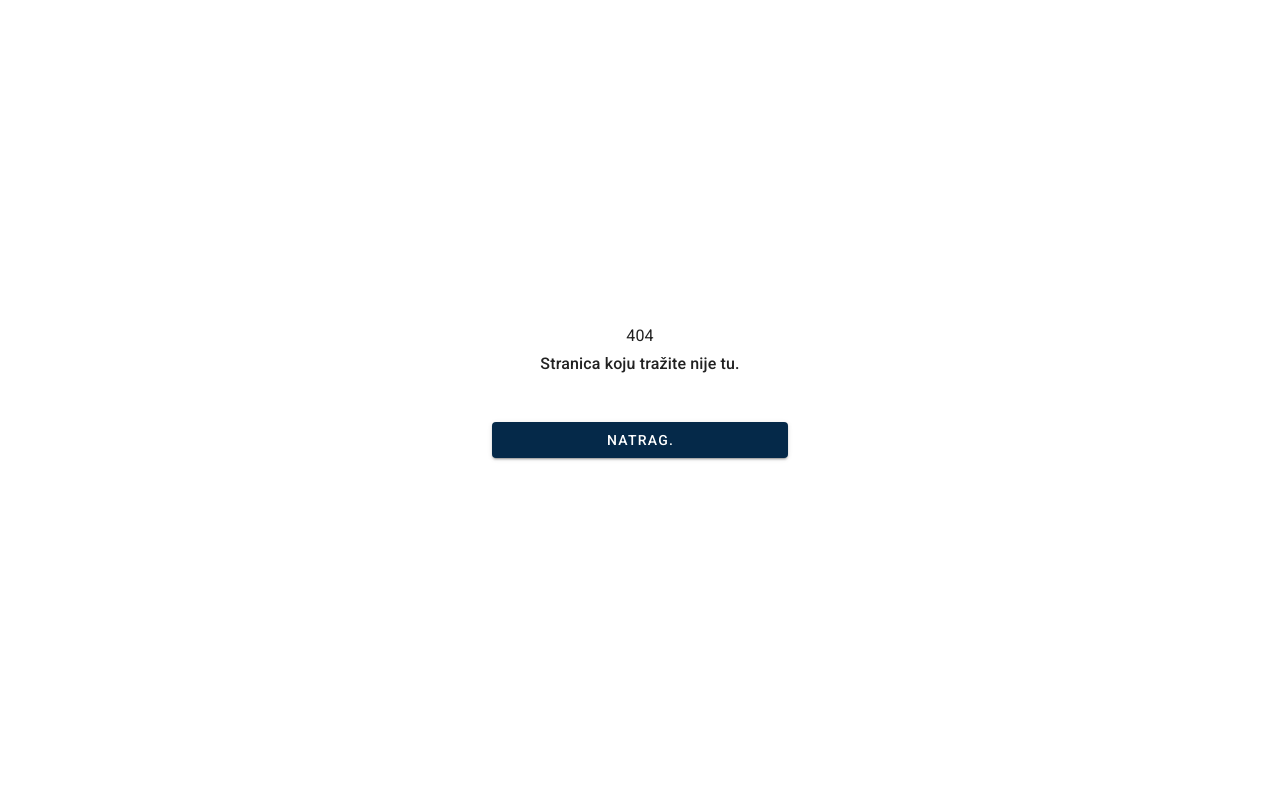
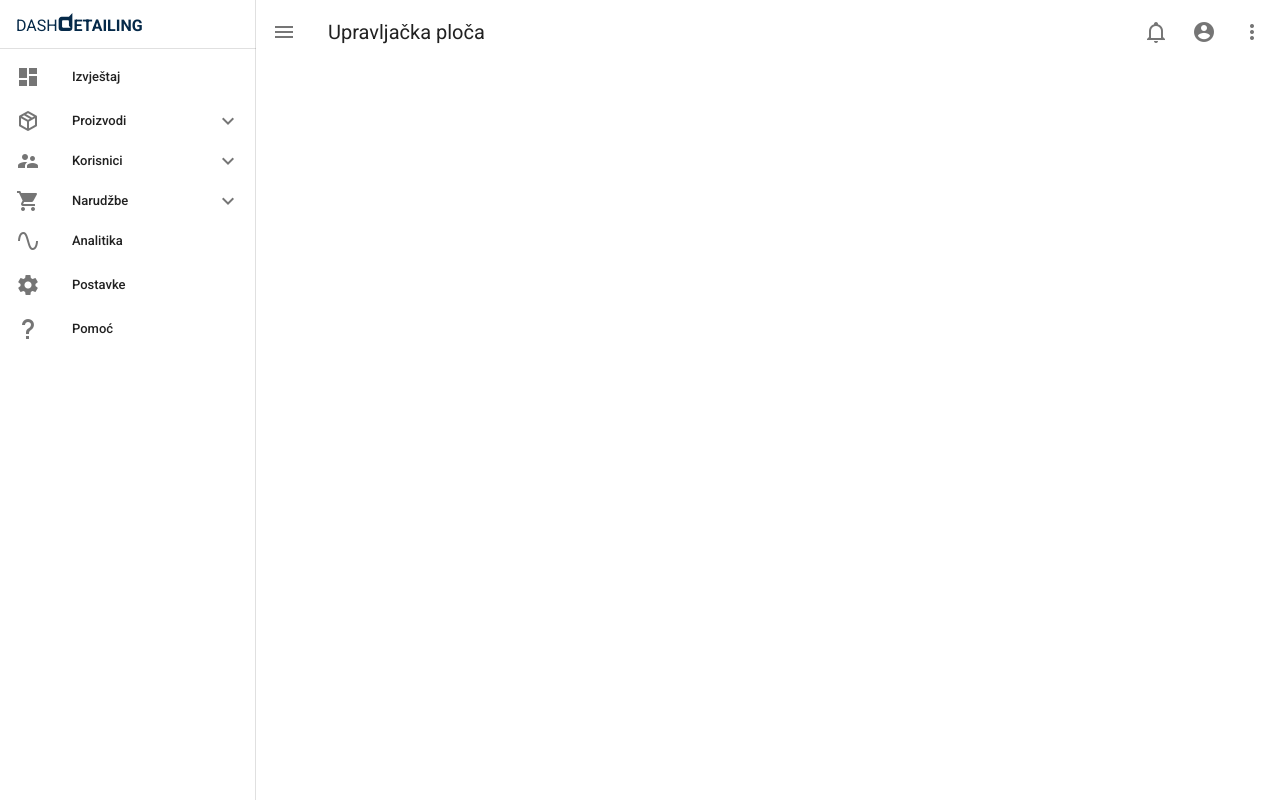
Before and after one commit to AidarKarimov315/Ecommerce-App-Vue, a Vue app: page /admin in a window 1280 px wide. Before the commit this address had no page. Built offline with nearby package versions, Linux system fonts and the light colour scheme.

Commit message:
add admin panel

```diff
--- /dev/null
+++ b/src/components/admin/layout/TheNavbar.vue
@@ -0,0 +1,59 @@
+<template>
+    <div>
+        <v-app-bar
+            app
+            flat
+            color="transparent"
+        >
+            <v-app-bar-nav-icon @click="setDrawer(!drawer)"></v-app-bar-nav-icon>
+            <v-toolbar-title>Upravljačka ploča</v-toolbar-title>
+            <v-spacer></v-spacer>
+            <v-btn icon>
+                <v-icon>mdi-bell-outline</v-icon>
+            </v-btn>
+
+            <v-menu offset-y left>
+                <template v-slot:activator="{ on, attrs }">
+                    <v-btn icon v-bind="attrs" v-on="on">
+                            <v-icon class="">mdi-account-circle</v-icon>
+                    </v-btn>
+                </template>
+                    <v-list
+                        dense
+                    >
+                    <v-list-item
+                    v-for="(item, index) in accountMenuItems"
+                    :key="index"
+                    >
+                    <v-list-item-title>{{ item.title }}</v-list-item-title>
+                    </v-list-item>
+                </v-list>
+            </v-menu>
+
+
+            <v-btn icon>
+                <v-icon>mdi-dots-vertical</v-icon>
+            </v-btn>
+        </v-app-bar>
+    </div>
+</template>
+
+<script>
+import { mapState } from 'vuex'
+import { mapActions } from 'vuex'
+
+export default {
+    name: 'Navbar',
+    data: () => ({
+       accountMenuItems: [
+            { title: 'Odjava'},
+            ],
+    }),
+    computed: {
+      ...mapState('admin', ['drawer'])
+    },
+     methods: {
+     ...mapActions('admin', ['setDrawer'])
+    },
+}
+</script>
--- /dev/null
+++ b/src/components/admin/layout/TheNavigationDrawer.vue
@@ -0,0 +1,125 @@
+<template>
+    <div>
+        <v-navigation-drawer
+            v-model="drawer"
+            app
+        >
+        <v-list-item>
+            <v-list-item-content>
+                <v-row>
+                    <v-col justify-center>
+                    <router-link to="/admin" class="text-decoration-none  text-uppercase primary--text">
+                        <span class="font-weight-normal primary--text d-inline">Dash</span>
+                        <img class="" :src="require('../../../assets/logo.svg')" height="18"/>
+                        <span class="d-inline font-weight-bold">etailing</span>
+                    </router-link>
+                    </v-col>
+                </v-row>
+            </v-list-item-content>
+        </v-list-item>
+
+        <v-divider></v-divider>
+
+            <v-list
+                nav
+                dense
+            >
+                <v-list-item>
+                    <v-list-item-icon>
+                    <v-icon>mdi-view-dashboard</v-icon>
+                    </v-list-item-icon>
+
+                    <v-list-item-title>Izvještaj</v-list-item-title>
+                </v-list-item>
+                <v-list-group
+                    v-for="item in navigationItemsMulti"
+                    :key="item.title"
+                    v-model="item.active"
+                    :prepend-icon="item.icon"
+                    no-action
+                >
+                    <template v-slot:activator>
+                    <v-list-item-content>
+                        <v-list-item-title v-text="item.title"></v-list-item-title>
+                    </v-list-item-content>
+                    </template>
+
+                    <v-list-item
+                    v-for="child in item.items"
+                    :key="child.title"
+                    >
+                    <v-list-item-content>
+                        <v-list-item-title v-text="child.title"></v-list-item-title>
+                    </v-list-item-content>
+                    </v-list-item>
+                </v-list-group>
+
+                 <v-list-item
+                 v-for="item in navigationItemsSingle"
+                 :key="item.title"
+                 >
+                    <v-list-item-icon>
+                    <v-icon v-text="item.icon"></v-icon>
+                    </v-list-item-icon>
+
+                    <v-list-item-title v-text="item.title"></v-list-item-title>
+                </v-list-item>
+
+            </v-list>
+        </v-navigation-drawer>
+    </div>
+</template>
+
+<script>
+
+export default {
+    name: 'NavigationDrawer',
+    data: () => ({
+        navigationItemsMulti: [
+        {
+          icon: 'mdi-package-variant-closed',
+          items: [
+            { title: 'Svi proizvodi' },
+            { title: 'Dodaj novi' },
+            { title: 'Kategorije' },
+          ],
+          title: 'Proizvodi',
+        },
+        {
+          icon: 'mdi-account-supervisor',
+          items: [{ title: 'Svi korisnici' }],
+          title: 'Korisnici',
+        },
+        {
+          icon: 'mdi-cart',
+          items: [{ title: 'Sve nardužbe' }],
+          title: 'Narudžbe',
+        },
+      ],
+      navigationItemsSingle: [
+        {
+          icon: 'mdi-sine-wave',
+          title: 'Analitika',
+        },
+        {
+          icon: 'mdi-cog',
+          title: 'Postavke',
+        },
+        {
+          icon: 'mdi-help',
+          title: 'Pomoć',
+        },
+      ]
+    }),
+    computed: {
+      drawer: {
+        get () {
+          return this.$store.getters['admin/drawer']
+        },
+        set (val) {
+          this.$store.dispatch('admin/setDrawer', val)
+        },
+      },
+    },
+}
+</script>
--- a/src/router/index.js
+++ b/src/router/index.js
@@ -41,7 +41,7 @@ const routes = [
   },
 
   /****************************/
-  /****** moj račun start *****/
+  /****** moj račun ***********/
   /****************************/
 
   {
@@ -65,10 +65,34 @@ const routes = [
     ]
   },
 
+  /*^^^^^^^^^^^^^^^^^^^^^^^^^*/
   /***************************/
-  /****** moj račun end *****/
   /**************************/
 
+  /****************************/
+  /****** admin panel *********/
+  /****************************/
+  {
+    path: '/admin',
+    name: 'admin-home',
+    component: () => import("@/views/admin/AdminHome"),
+    children: [
+
+      {
+        path: 'proizvodi',
+        name: '',
+
+
+      },
+      {
+        path: 'korisnici',
+
+      }
+    ]
+  },
+  /*^^^^^^^^^^^^^^^^^^^^^^^^^*/
+  /***************************/
+  /**************************/
   // about project page
   {
     path: '/projekt',
--- a/src/store/index.js
+++ b/src/store/index.js
@@ -4,12 +4,13 @@ import auth from './modules/auth'
 import products from './modules/products'
 import product from './modules/product'
 import cart from './modules/cart'
+import admin from './modules/admin'
 
 Vue.use(Vuex);
 
 
 export default new Vuex.Store({
   modules: {
-      auth, products, product, cart
+      auth, products, product, cart, admin
   }
 });
--- /dev/null
+++ b/src/store/modules/admin.js
@@ -0,0 +1,35 @@
+// import httpClient from '@/common/httpClient'
+
+// initial state
+const state = () => ({
+    drawer: null,
+ })
+
+ // getters
+ const getters = {
+    drawer(state) {
+        return state.drawer
+    },
+ }
+
+ // actions
+ const actions = {
+    setDrawer( {commit}, payload) {
+        commit('SET_DRAWER', payload)
+    },
+ }
+
+ // mutations
+ const mutations = {
+    SET_DRAWER (state, payload) {
+        state.drawer = payload
+      },
+ }
+
+ export default {
+     namespaced: true,
+     state,
+     getters,
+     actions,
+     mutations
+ }
--- /dev/null
+++ b/src/views/admin/AdminHome.vue
@@ -0,0 +1,17 @@
+<template>
+    <div>
+        <Navbar />
+        <NavigationDrawer />
+    </div>
+</template>
+
+<script>
+import Navbar from "@/components/admin/layout/TheNavbar";
+import NavigationDrawer from "@/components/admin/layout/TheNavigationDrawer";
+
+
+export default {
+    name: "adminHome",
+    components: { Navbar, NavigationDrawer, },
+}
+</script>
```
